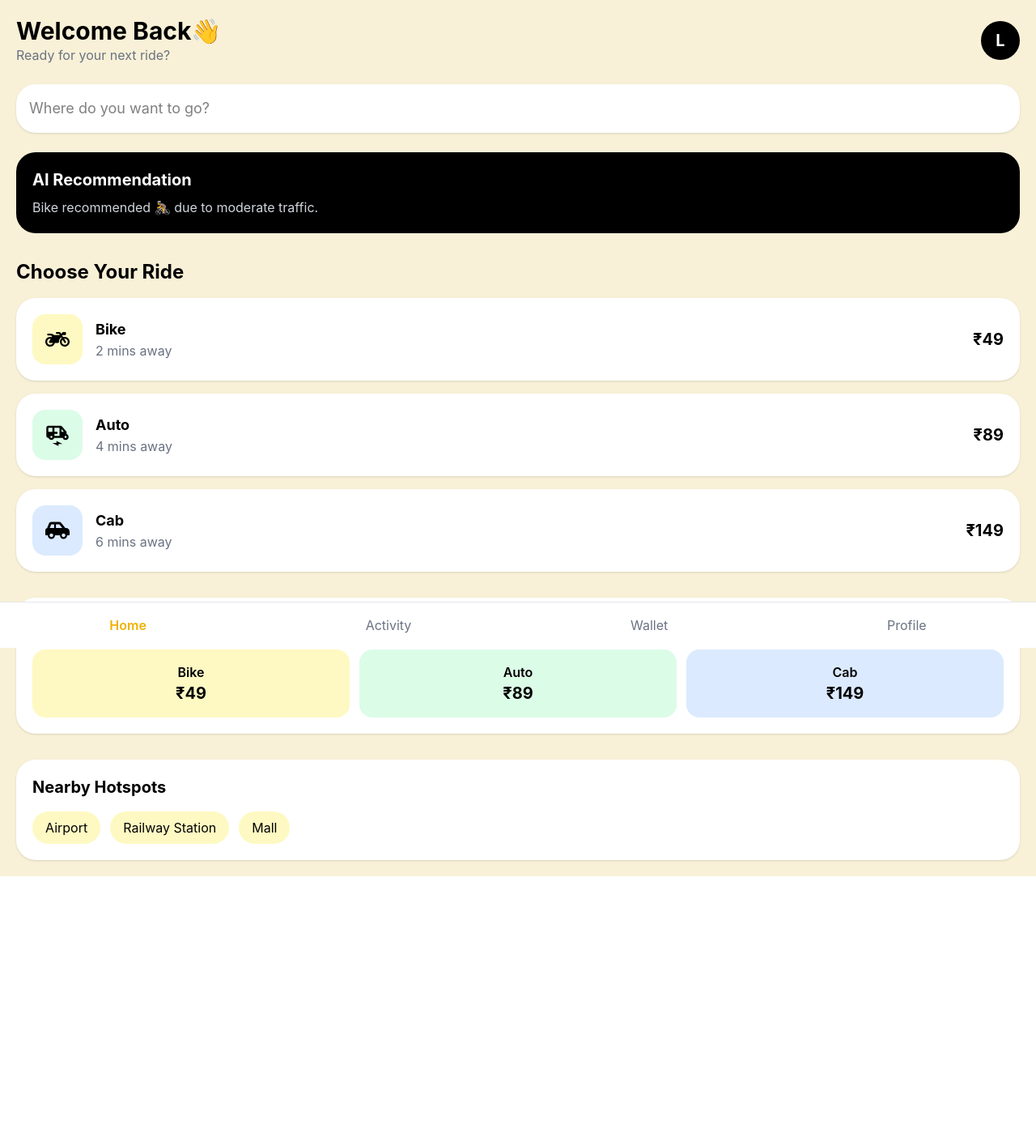
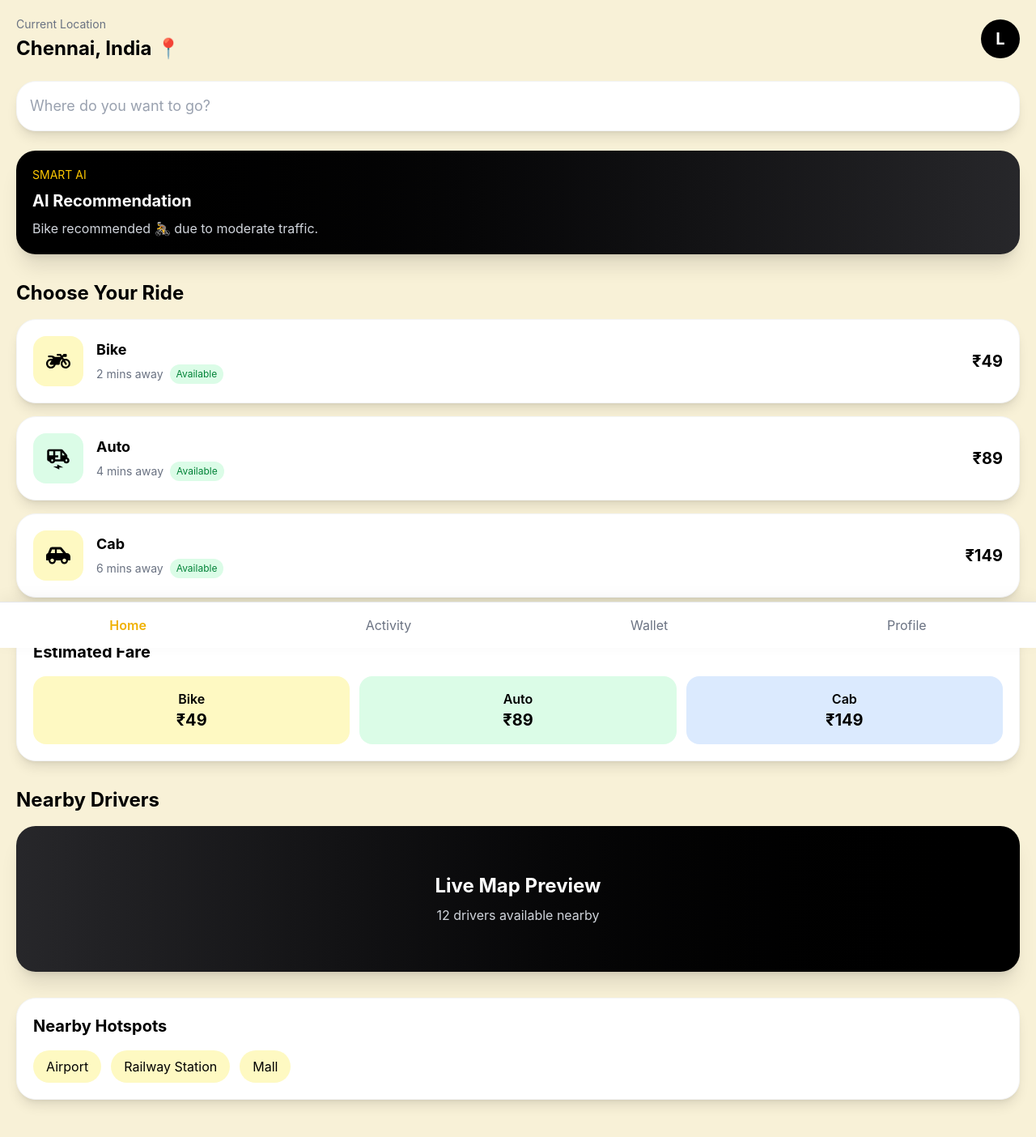
Before and after one commit to LipsikaRai/Rido, a React (Vite) app: page /home in a window 1280 px wide. Shown: the top 1404 px of the page at 81% size. Before the commit the page ends 1082 px from the top, so only its background shows below. Built offline with nearby package versions, Linux system fonts and the light colour scheme.

Commit message:
Built premium AI ride booking dashboard

```diff
--- a/src/App.jsx
+++ b/src/App.jsx
@@ -1,7 +1,7 @@
-import Home from "./pages/Home"
+import AppRoutes from "./routes/AppRoutes";
 
 function App() {
-  return <Home />
+  return <AppRoutes />;
 }
 
-export default App
+export default App;
--- a/src/pages/Home.jsx
+++ b/src/pages/Home.jsx
@@ -7,7 +7,7 @@ const Home = () => {
   initial={{ opacity: 0, y: 20 }}
   animate={{ opacity: 1, y: 0 }}
   transition={{ duration: 0.5 }}
-  className="min-h-screen bg-[#f8f1d7] p-5"
+  className="min-h-screen bg-[#f8f1d7] p-5 pb-28"
 >
 
       {/* Header */}
@@ -15,16 +15,18 @@ const Home = () => {
       <div className="flex items-center justify-between">
 
         <div>
-          <h1 className="text-3xl font-bold">
-              Welcome Back👋
+
+  <p className="text-gray-500 text-sm">
+    Current Location
+  </p>
+
+  <h1 className="text-2xl font-bold mt-1">
+    Chennai, India 📍
   </h1>
 
-          <p className="text-gray-500">
-            Ready for your next ride?
-          </p>
 </div>
 
-        <div className="w-12 h-12 rounded-full bg-black text-white flex items-center justify-center text-xl font-bold">
+        <div className="w-12 h-12 rounded-full bg-black text-white flex items-center justify-center text-xl font-bold hover:scale-110 transition">
           L
         </div>
 
@@ -32,20 +34,22 @@ const Home = () => {
 
       {/* Search Box */}
 
-      <div className="bg-white rounded-3xl p-4 mt-6 shadow-sm">
+      <div className="bg-white rounded-3xl p-4 mt-6 shadow-lg border border-gray-100">
 
         <input
           type="text"
           placeholder="Where do you want to go?"
-          className="w-full outline-none text-lg"
+          className="w-full outline-none text-lg placeholder:text-gray-400"
         />
 
       </div>
 
       {/* AI Recommendation */}
 
-      <div className="bg-black text-white rounded-3xl p-5 mt-6">
-
+      <div className="bg-gradient-to-r from-black to-zinc-800 text-white rounded-3xl p-5 mt-6 shadow-xl">
+         <p className="text-yellow-400 text-sm mb-2">
+            SMART AI
+         </p>
         <h2 className="text-xl font-bold">
           AI Recommendation
         </h2>
@@ -66,7 +70,7 @@ const Home = () => {
 
         {/* Bike */}
 
-        <div className="bg-white rounded-3xl p-5 flex items-center justify-between shadow-sm hover:scale-105 transition">
+        <div className="bg-white rounded-3xl p-5 flex items-center justify-between shadow-lg hover:scale-105 hover:-translate-y-1 transition duration-300 cursor-pointer border border-gray-100">
 
           <div className="flex items-center gap-4">
 
@@ -79,9 +83,17 @@ const Home = () => {
                 Bike
               </h3>
 
-              <p className="text-gray-500">
+              <div className="flex items-center gap-2 mt-1">
+
+  <p className="text-gray-500 text-sm">
     2 mins away
   </p>
+
+  <span className="bg-green-100 text-green-700 text-xs px-2 py-1 rounded-full">
+    Available
+  </span>
+
+</div>
             </div>
 
           </div>
@@ -94,7 +106,7 @@ const Home = () => {
 
         {/* Auto */}
 
-        <div className="bg-white rounded-3xl p-5 flex items-center justify-between shadow-sm hover:scale-105 transition">
+        <div className="bg-white rounded-3xl p-5 flex items-center justify-between shadow-lg hover:scale-105 hover:-translate-y-1 transition duration-300 cursor-pointer border border-gray-100">
 
           <div className="flex items-center gap-4">
 
@@ -107,9 +119,17 @@ const Home = () => {
                 Auto
               </h3>
 
-              <p className="text-gray-500">
+              <div className="flex items-center gap-2 mt-1">
+
+  <p className="text-gray-500 text-sm">
     4 mins away
   </p>
+
+  <span className="bg-green-100 text-green-700 text-xs px-2 py-1 rounded-full">
+    Available
+  </span>
+
+</div>
             </div>
 
           </div>
@@ -122,11 +142,11 @@ const Home = () => {
 
         {/* Cab */}
 
-        <div className="bg-white rounded-3xl p-5 flex items-center justify-between shadow-sm hover:scale-105 transition">
+        <div className="bg-white rounded-3xl p-5 flex items-center justify-between shadow-lg hover:scale-105 hover:-translate-y-1 transition duration-300 cursor-pointer border border-gray-100">
 
           <div className="flex items-center gap-4">
 
-            <div className="bg-blue-100 p-4 rounded-2xl text-3xl">
+            <div className="bg-yellow-100 p-4 rounded-2xl text-3xl">
               <FaCarSide />
             </div>
 
@@ -135,9 +155,17 @@ const Home = () => {
                 Cab
               </h3>
 
-              <p className="text-gray-500">
+              <div className="flex items-center gap-2 mt-1">
+
+  <p className="text-gray-500 text-sm">
     6 mins away
   </p>
+
+  <span className="bg-green-100 text-green-700 text-xs px-2 py-1 rounded-full">
+    Available
+  </span>
+
+</div>
             </div>
 
           </div>
@@ -151,7 +179,7 @@ const Home = () => {
       </div>
       {/* Fare Estimator */}
 
-<div className="bg-white rounded-3xl p-5 mt-8 shadow-sm">
+<div className="bg-white rounded-3xl p-5 mt-8 shadow-lg border border-gray-100">
 
   <h2 className="text-xl font-bold">
     Estimated Fare
@@ -177,10 +205,36 @@ const Home = () => {
   </div>
 
 </div>
+    {/* Map Section */}
+
+<div className="mt-8">
+
+  <h2 className="text-2xl font-bold mb-4">
+    Nearby Drivers
+  </h2>
+
+  <div className="bg-gradient-to-r from-zinc-800 to-black rounded-3xl h-[180px] flex items-center justify-center text-white shadow-xl">
+
+    <div className="text-center">
+
+      <h3 className="text-2xl font-bold">
+        Live Map Preview
+      </h3>
+
+      <p className="text-gray-300 mt-2">
+        12 drivers available nearby
+      </p>
+
+    </div>
+
+  </div>
+
+</div>
+
 
       {/* Nearby Section */}
 
-      <div className="bg-white rounded-3xl p-5 mt-8 shadow-sm">
+      <div className="bg-white rounded-3xl p-5 mt-8 shadow-lg border border-gray-100">
 
         <h2 className="text-xl font-bold">
           Nearby Hotspots
@@ -205,7 +259,7 @@ const Home = () => {
       </div>
         {/* Bottom Navigation */}
 
-<div className="fixed bottom-0 left-0 w-full bg-white border-t border-gray-200 flex justify-around py-4">
+<div className="fixed bottom-0 left-0 w-full bg-white border-t border-gray-200 flex justify-around py-4 shadow-[0_-5px_20px_rgba(0,0,0,0.05)]">
 
   <button className="flex flex-col items-center text-yellow-500 font-semibold">
     Home
--- a/src/pages/Login.jsx
+++ b/src/pages/Login.jsx
@@ -1,6 +1,13 @@
 import { motion } from "framer-motion";
+import { useNavigate } from "react-router-dom";
 
 function Login() {
+  const navigate = useNavigate();
+
+  const handleContinue = () => {
+    navigate("/otp");
+  };
+
   return (
     <div className="min-h-screen bg-black text-white flex items-center justify-center px-6">
 
@@ -26,10 +33,11 @@ function Login() {
         />
 
         <button
-         className="w-full bg-blue-400 mt-6 py-3 rounded-full font-semibold text-white hover:bg-blue-500 transition"
-        >
-          Continue
-        </button>
+  onClick={() => navigate("/otp")}
+  className="w-full bg-yellow-400 mt-6 py-3 rounded-full font-semibold text-white hover:bg-blue-500 transition"
+>
+  Continue
+</button>
 
       </motion.div>
 
--- a/src/pages/OTP.jsx
+++ b/src/pages/OTP.jsx
@@ -1,12 +1,24 @@
+import { useNavigate } from "react-router-dom";
+
 const OTP = () => {
+
+  const navigate = useNavigate();
+
   return (
     <div className="min-h-screen bg-[#f8f1d7] flex items-center justify-center">
 
       <div className="w-[350px] p-6">
 
-        <button className="text-2xl mb-6">
+        {/* Back Button */}
+
+        <button
+          className="text-2xl mb-6"
+          onClick={() => navigate("/")}
+        >
           ←
         </button>
+
+        {/* Heading */}
 
         <h1 className="text-3xl font-bold">
           OTP Verification
@@ -16,25 +28,45 @@ const OTP = () => {
           Enter the verification code sent to your number
         </p>
 
+        {/* OTP Boxes */}
+
         <div className="flex gap-3 mt-8 justify-center">
 
-          <input className="w-14 h-14 rounded-xl text-center text-2xl border border-gray-300 bg-white outline-none" maxLength="1" />
+          <input
+            className="w-14 h-14 rounded-xl text-center text-2xl border border-gray-300 bg-white outline-none"
+            maxLength="1"
+          />
 
-          <input className="w-14 h-14 rounded-xl text-center text-2xl border border-gray-300 bg-white outline-none" maxLength="1" />
+          <input
+            className="w-14 h-14 rounded-xl text-center text-2xl border border-gray-300 bg-white outline-none"
+            maxLength="1"
+          />
 
-          <input className="w-14 h-14 rounded-xl text-center text-2xl border border-gray-300 bg-white outline-none" maxLength="1" />
+          <input
+            className="w-14 h-14 rounded-xl text-center text-2xl border border-gray-300 bg-white outline-none"
+            maxLength="1"
+          />
 
-          <input className="w-14 h-14 rounded-xl text-center text-2xl border border-gray-300 bg-white outline-none" maxLength="1" />
+          <input
+            className="w-14 h-14 rounded-xl text-center text-2xl border border-gray-300 bg-white outline-none"
+            maxLength="1"
+          />
 
         </div>
 
-        <button className="w-full bg-yellow-400 py-3 rounded-full mt-8 font-semibold hover:scale-105 transition">
+        {/* Verify Button */}
+
+        <button
+          onClick={() => navigate("/home")}
+          className="w-full bg-yellow-400 py-3 rounded-full mt-8 font-semibold hover:scale-105 transition"
+        >
           Verify OTP
         </button>
 
       </div>
+
     </div>
-  )
-}
+  );
+};
 
-export default OTP
+export default OTP;
--- /dev/null
+++ b/src/routes/AppRoutes.jsx
@@ -0,0 +1,25 @@
+import { BrowserRouter, Routes, Route } from "react-router-dom";
+
+import Login from "../pages/Login";
+import OTP from "../pages/OTP";
+import Home from "../pages/Home";
+
+const AppRoutes = () => {
+  return (
+    <BrowserRouter>
+
+      <Routes>
+
+        <Route path="/" element={<Login />} />
+
+        <Route path="/otp" element={<OTP />} />
+
+        <Route path="/home" element={<Home />} />
+
+      </Routes>
+
+    </BrowserRouter>
+  );
+};
+
+export default AppRoutes;
```
Lines whose indentation alone changed are shown as unchanged.
